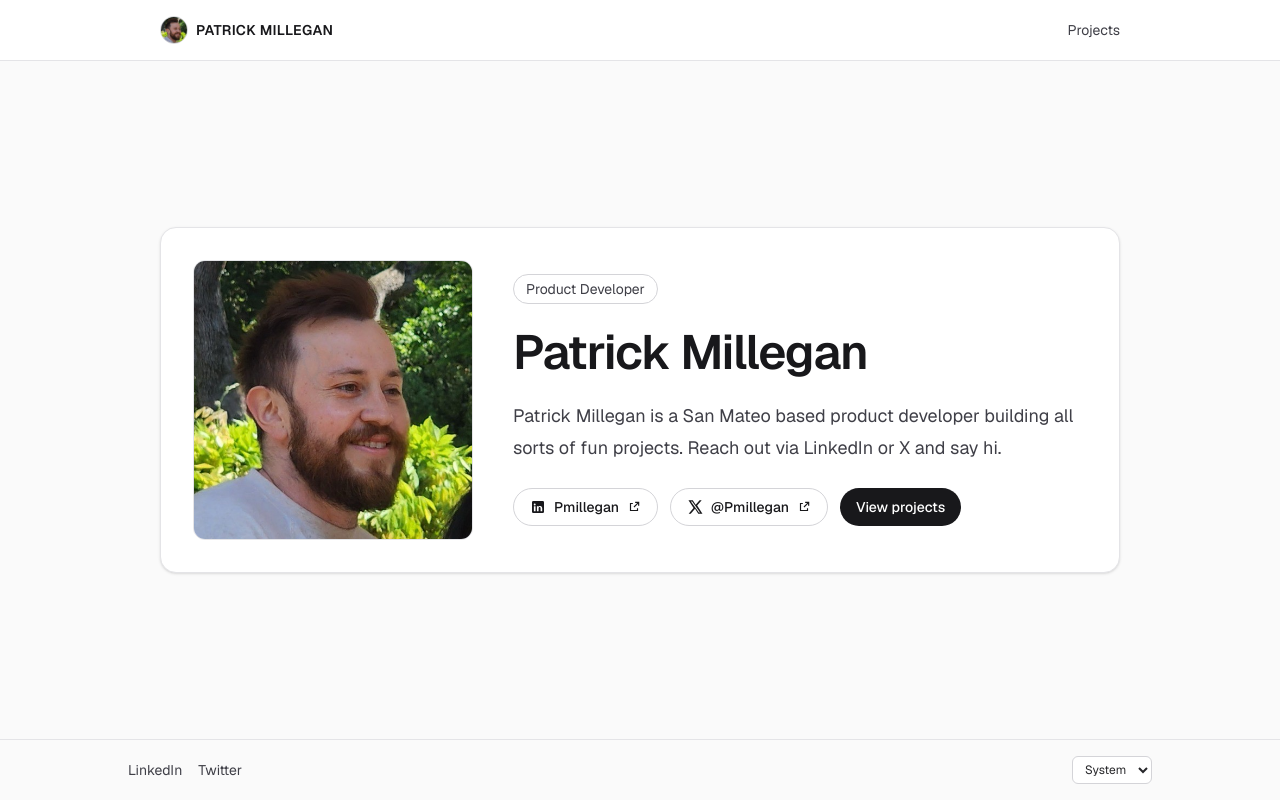
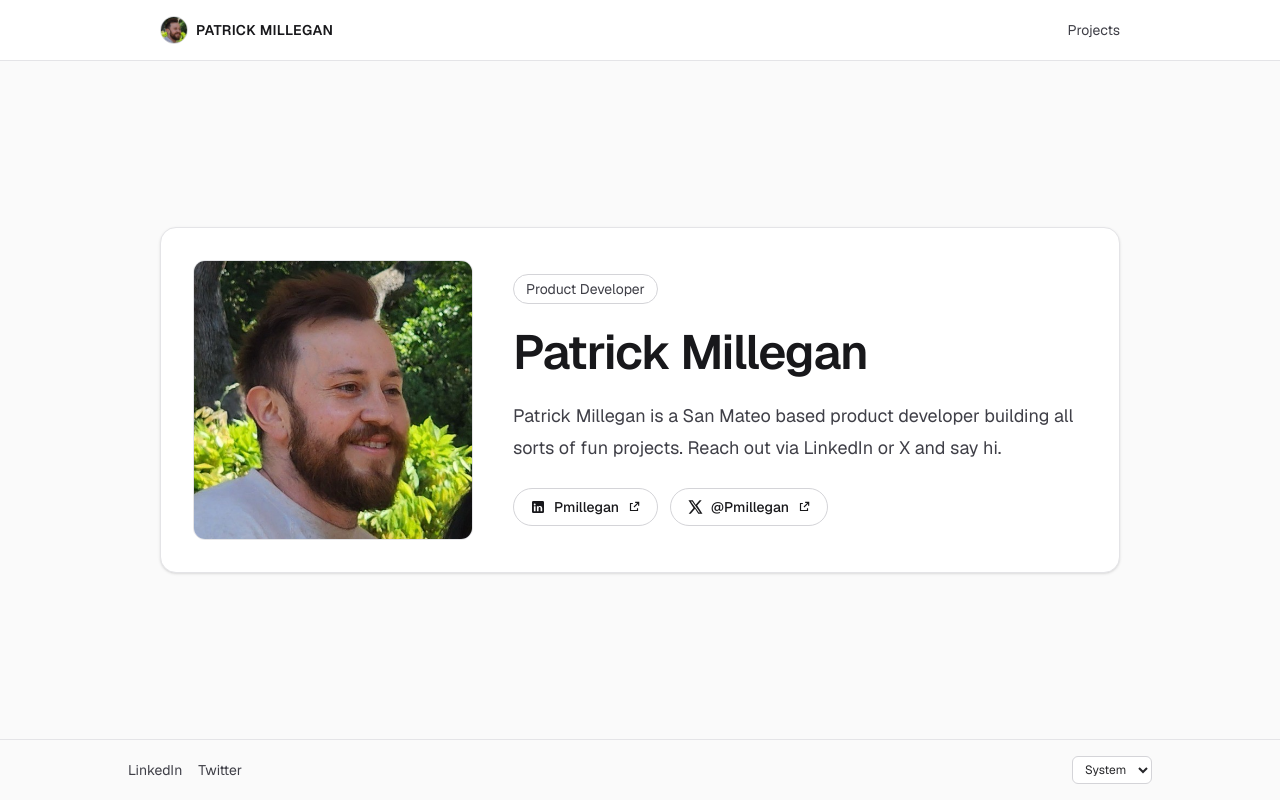
Before and after one commit to pmillegan/patrick-site, a Next.js app: page / in a window 1280 px wide. Built offline with nearby package versions, Linux system fonts and the light colour scheme.

Commit message:
Remove View projects CTA from home hero
Projects remains in the site header; drop duplicate link after social pills.

Made-with: Cursor

```diff
--- a/src/app/page.tsx
+++ b/src/app/page.tsx
@@ -1,5 +1,4 @@
 import Image from "next/image";
-import Link from "next/link";
 
 export default function Home() {
   return (
@@ -57,12 +56,6 @@ export default function Home() {
                 <path d="M14 3H21V10H19V6.41L12.7 12.71L11.29 11.29L17.59 5H14V3ZM5 5H10V7H7V17H17V14H19V19H5V5Z" />
               </svg>
             </a>
-            <Link
-              href="/projects"
-              className="inline-flex items-center rounded-full bg-zinc-900 px-4 py-2 text-sm font-medium text-white transition hover:bg-zinc-700 dark:bg-zinc-100 dark:text-zinc-900 dark:hover:bg-zinc-300"
-            >
-              View projects
-            </Link>
           </div>
         </div>
       </section>
```
